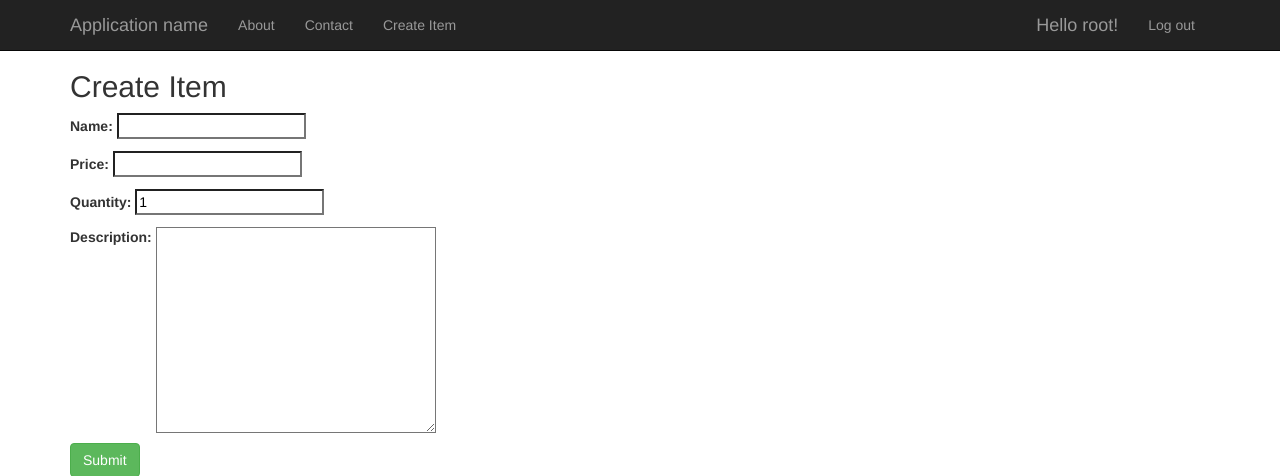
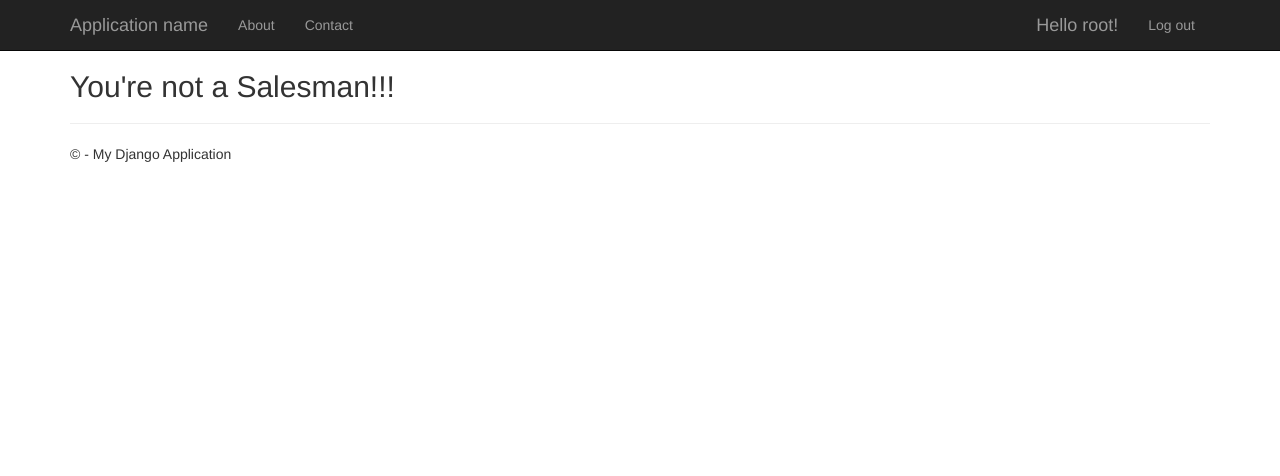
Before and after one commit to PHILLyaHI/fiverr-1, a Django app: page /create-item/ in a window 1280 px wide. Shown: the top 476 px of the page. Run offline with Django 4.2, Linux system fonts and the light colour scheme; a user stored in the database is signed in; some libraries are stand-ins or nearby versions.

Commit message:
client's edits

```diff
--- a/myproject/app/templates/app/layout.html
+++ b/myproject/app/templates/app/layout.html
@@ -27,9 +27,9 @@
                         <li><a href="{% url 'about' %}">About</a></li>
                         <li><a href="{% url 'contact' %}">Contact</a></li>
                         {% if user.is_authenticated %}
-                            <li><a href="{% url 'create-item' %}">Create Item</a></li>
-                            <!--  -->
-                            {% if user.is_manager %}
+                            {% if user.is_salesman %}
+                                <li><a href="{% url 'create-item' %}">Create Item</a></li>
+                            {% elif user.is_manager %}
                                 <li><a href="{% url 'approve-order' %}">Approve Orders</a></li>
                             {% elif user.is_courier %}
                                 <li><a href="{% url 'delivery-order' %}">Delivery Orders</a></li>
--- a/myproject/item/templates/items/create_invoice.html
+++ b/myproject/item/templates/items/create_invoice.html
@@ -13,7 +13,7 @@
     <form action="" method=POST>
         {% csrf_token %}
         {{ form.as_p }}
-    <input type="submit" value="Verify" class="btn btn-success">
+        <input type="submit" value="Verify" class="btn btn-success">
 
     {% else %}
         <h2>You're not a Finance Officer!!!</h2>
--- a/myproject/item/templates/items/create_item.html
+++ b/myproject/item/templates/items/create_item.html
@@ -5,7 +5,7 @@
 {% block content %}
 
 <div>
-    {% if user.is_authenticated %}
+    {% if user.is_salesman %}
 
         {% if submitted %}
             <h2>Your Item has Been Successfully Created</h2>
@@ -22,7 +22,7 @@
         {% endif %}
 
     {% else %}
-        <h2>You're not Authenticated!!!</h2>
+        <h2>You're not a Salesman!!!</h2>
     {% endif %}
 
 </div>
--- a/myproject/item/templates/items/delivery_order.html
+++ b/myproject/item/templates/items/delivery_order.html
@@ -20,6 +20,7 @@
             <tbody>
                 {% for order in orders %}
 
+                {% if order.is_approved and order.is_verified %}
                 {% if order.is_completed == False %}
 
                 <tr>
@@ -30,6 +31,7 @@
                     <td><a href="{% url 'completed' order.id %}"><button class="btn btn-danger">complete</button></a></td>
 
                 </tr>
+                {% endif %}
                 {% endif %}
             {% empty %}
                 <h2>There are no Items Deliver Right now</h2>
--- a/myproject/item/templates/items/finance_office.html
+++ b/myproject/item/templates/items/finance_office.html
@@ -14,8 +14,8 @@
                     <th scope="col">Item</th>
                     <th scope="col">Buyer</th>
                     <th scope="col">State</th>
-                    <th scope="col">Prices</th>
-                    <th scope="col">Make and Invoice</th>
+                    <th scope="col">Price</th>
+                    <th scope="col">Make an Invoice</th>
                 </tr>
             </thead>
             <tbody>
--- a/myproject/item/templates/items/item_detail.html
+++ b/myproject/item/templates/items/item_detail.html
@@ -15,7 +15,7 @@
 
     <h4>{{ item.price }}$</h4>
     {% if user.is_salesman %}
-    <hr style="border-bottom: 1.5px solid;">
+        <hr style="border-bottom: 1.5px solid;">
 
         {% if submitted %}
             <h2>Your Order has Been Completed</h2>
```
Also changed, not shown: myproject/db.sqlite3.
